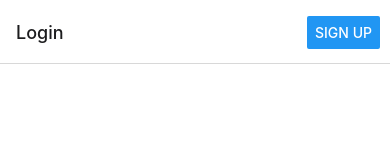
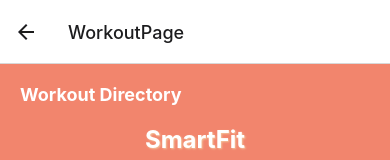
Before and after one commit to ChandlerN03/FitnessApp, a React Native app: screen /WorkoutPage in a window 390 px wide. Before the commit this address had no page. Shown: the top 160 px of the page. Built offline with nearby package versions, Linux system fonts and the light colour scheme.

Commit message:
Update App.js

```diff
--- a/App.js
+++ b/App.js
@@ -8,6 +8,8 @@
 import SignUp from "./SignUp";
 import BMIpage from "./BMIpage"; // Import BMIpage component
 import Home from "./Home";
+import WorkoutLog from "./WorkoutLog"; // Import the new blank page
+import WorkoutPage from "./WorkoutPage";
 
 const Stack = createStackNavigator();
 
@@ -43,6 +45,16 @@
           component={BMIpage}
           options={{ title: "BMI Calculator" }}
         />
+        <Stack.Screen
+          name="WorkoutLog"
+          component={WorkoutLog}
+          options={{ title: "WorkoutLog" }}
+        />
+        <Stack.Screen
+          name="WorkoutPage"
+          component={WorkoutPage}
+          options={{ title: "WorkoutPage" }}
+        />
       </Stack.Navigator>
     </NavigationContainer>
   );
```
